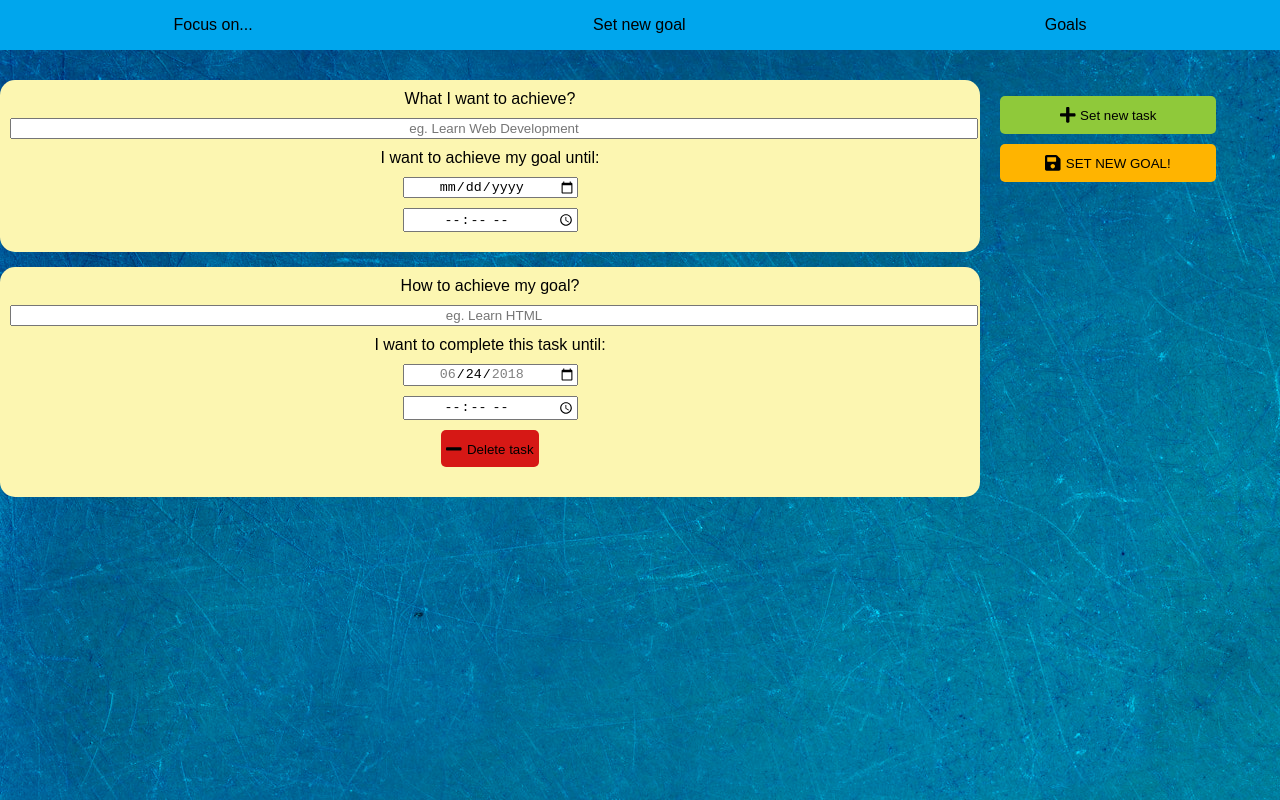
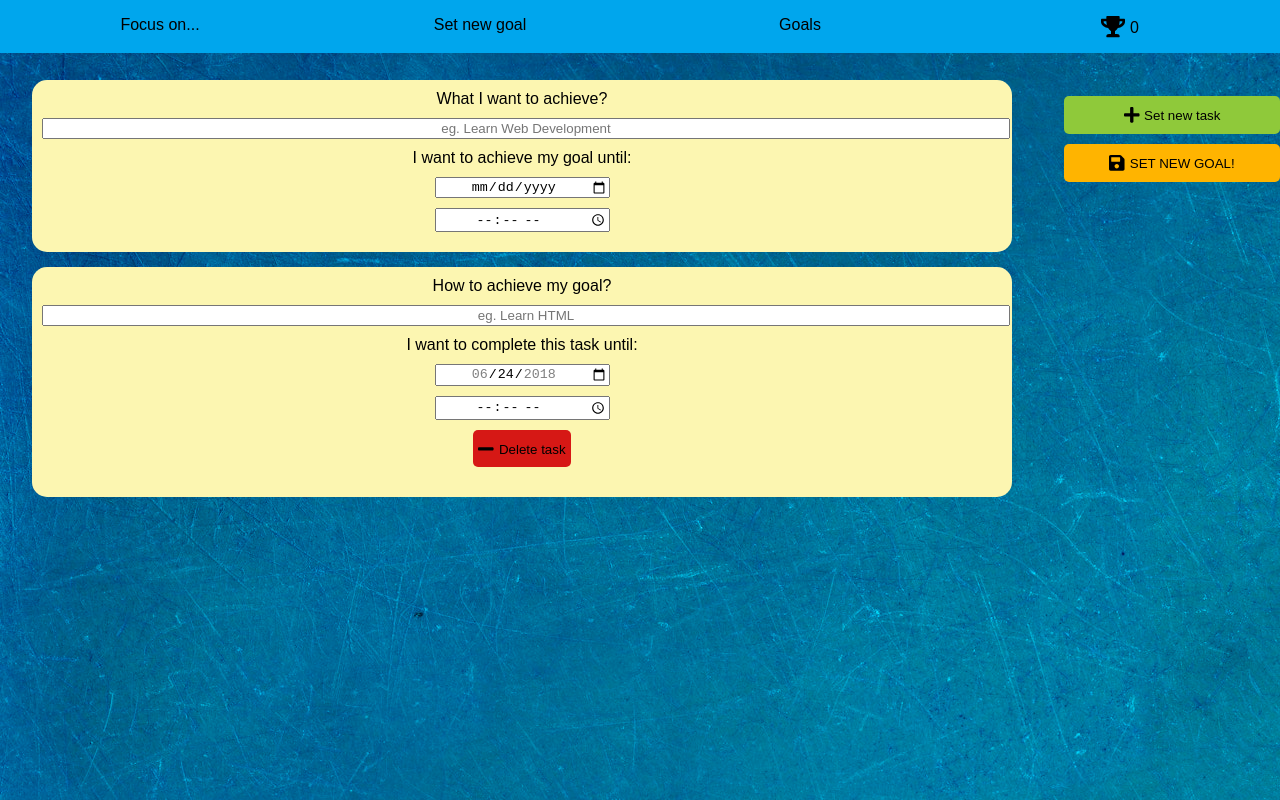
Before and after one commit to LadyHail/focus-on, a React (Create React App) app: page /goal/new in a window 1280 px wide. Built offline with nearby package versions, Linux system fonts and the light colour scheme.

Commit message:
Display number of completed goals in nav

```diff
--- a/src/components/App.js
+++ b/src/components/App.js
@@ -6,6 +6,7 @@ import GoalDetail from '../pages/GoalDetail.js';
 import EditGoal from '../pages/goalDetail/EditGoal.js';
 import EditTask from '../pages/goalDetail/EditTask.js';
 import NewTask from '../pages/goalDetail/NewTask.js';
+import Home from './Home';
 import Nav from './Nav.js';
 import NotFound from './NotFound.js';
 
@@ -18,7 +19,7 @@ class App extends Component {
                 <main>
                     <div>
                         <Switch>
-                            <Route exact path="/" />
+                            <Route exact path="/" component={Home} />
                             <Route path="/goal/new" component={NewGoal} />
                             <Route path="/goals" component={ShowGoalsList} />
                             <Route exact strict path="/goal/:id/" component={GoalDetail} />
--- /dev/null
+++ b/src/components/Home.js
@@ -0,0 +1,15 @@
+import React, { Component } from 'react';
+
+class Home extends Component {
+    render() {
+        return (
+            <div>
+                <div className="container">
+                    <h1>Quote of the day</h1>
+                </div>
+            </div>
+            )
+    }
+}
+
+export default Home;
--- a/src/components/Nav.js
+++ b/src/components/Nav.js
@@ -1,7 +1,9 @@
 import React, { Component } from 'react';
 import { Link } from 'react-router-dom';
+import { goalsCompleted } from '../utils/dbHelper.js';
 
 class Nav extends Component {
+
     render() {
         return (
             <nav>
@@ -9,6 +11,7 @@ class Nav extends Component {
                     <li><Link to="/">Focus on... </Link></li>
                     <li><Link to="/goal/new">Set new goal</Link></li>
                     <li><Link to="/goals">Goals</Link></li>
+                    <li title="Goals completed"><i className="fas fa-trophy fa-lg btn-img"></i>{goalsCompleted()}</li>
                 </ul>
             </nav>
             )
--- a/src/styles/css/index.css
+++ b/src/styles/css/index.css
@@ -27,7 +27,7 @@ nav ul {
 nav ul li {
   display: inline;
   list-style: none;
-  width: 33.3%;
+  width: 25%;
   text-align: center;
 }
 nav ul li a {
@@ -65,13 +65,15 @@ input {
   margin-bottom: 20px;
 }
 
-.container {
-  width: 75%;
-}
-
 #add-goal {
   display: flex;
   flex-wrap: wrap;
+}
+#add-goal .container {
+  width: 75%;
+  border: none;
+  padding: 0;
+  background-color: transparent;
 }
 #add-goal .btns-list {
   width: 20%;
@@ -334,9 +336,8 @@ form {
   transform: translate(-50%, -50%);
   text-align: center;
   padding: 10px;
-  border: 30px solid #7fb800;
+  border: 30px solid transparent;
   border-image: url("../../img/leaf.png") 30 round;
-  border-color: #7fb800;
   border-radius: 15px;
 }
 .modal-main .img-gold {
@@ -362,4 +363,14 @@ form {
   display: none;
 }
 
+/*Home*/
+.container {
+  padding: 20px 30px;
+  background-color: #fcf6b1;
+  border: 3px solid #00a6ed;
+  border-radius: 15px;
+  width: 80%;
+  margin: auto;
+}
+
 /*# sourceMappingURL=src/styles/css/index.css.map */
--- a/src/styles/scss/index.scss
+++ b/src/styles/scss/index.scss
@@ -35,7 +35,7 @@ nav {
         li {
             display: inline;
             list-style: none;
-            width: 33.3%;
+            width: 25%;
             text-align: center;
 
             a {
@@ -77,13 +77,16 @@ input {
     margin-bottom: 20px;
 }
 
-.container {
-  width: 75%;
-}
-
 #add-goal {
   display: flex;
   flex-wrap: wrap;
+
+  .container {
+    width: 75%;
+    border: none;
+    padding: 0;
+    background-color: transparent;
+  }
 
   .btns-list {
     width: 20%;
@@ -398,9 +401,8 @@ form {
   transform: translate(-50%, -50%);
   text-align: center;
   padding: 10px;
-  border: 30px solid $green;
+  border: 30px solid transparent;
   border-image: url('../../img/leaf.png') 30 round;
-  border-color: $green;
   border-radius: 15px;
 
   .img-gold {
@@ -428,3 +430,13 @@ form {
 .display-none {
   display: none;
 }
+
+/*Home*/
+.container {
+  padding: 20px 30px;
+  background-color: $banana;
+  border: 3px solid #00a6ed;
+  border-radius: 15px;
+  width: 80%;
+  margin: auto;
+}
--- a/src/utils/DbHelper.js
+++ b/src/utils/DbHelper.js
@@ -164,3 +164,12 @@ export function updateStatus(obj, timeLeft, goalId = null) {
         }
     }
 }
+
+export function goalsCompleted() {
+    const goals = getAll();
+    const done = goals.map(g => {
+        return g.status === STATUS.done;
+    });
+
+    return done.length;
+}
```
Also changed, not shown: 1 other file (tests, documents, lock files or other folders).
